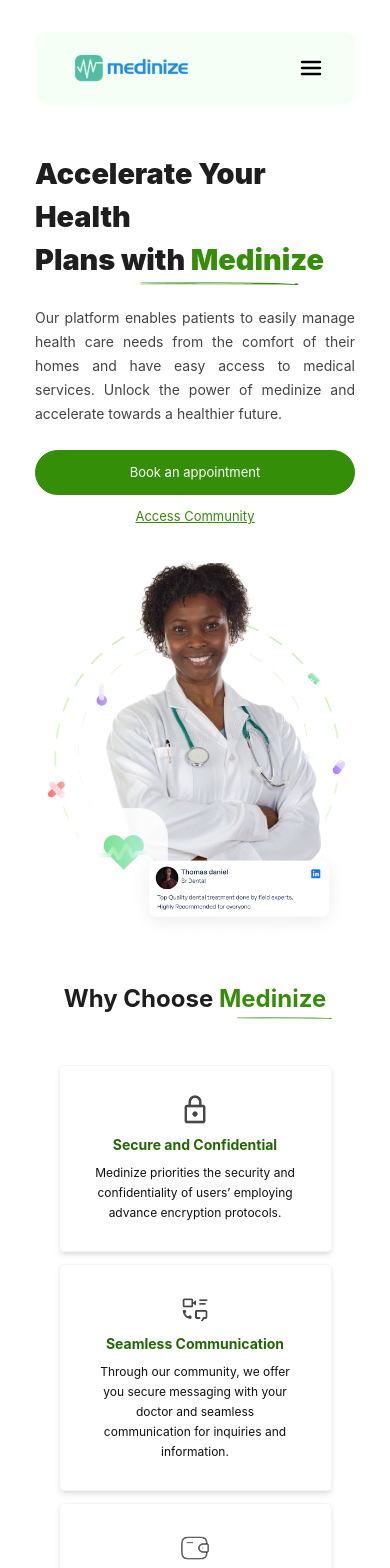
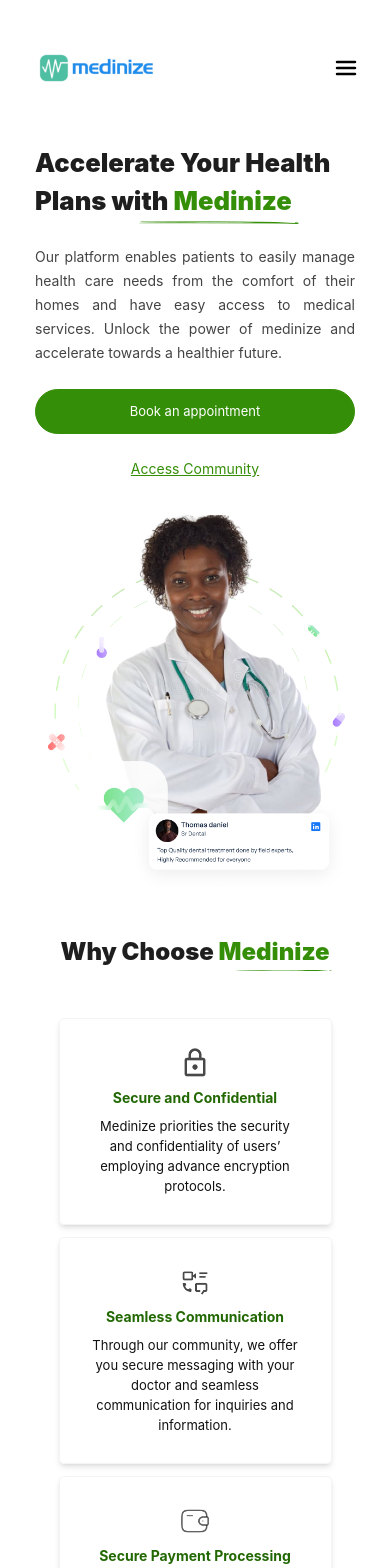
Before and after one commit to Medinize-Health-Limited/medinize-landing, a React (Create React App) app: page / in a window 390 px wide. Shown: the top 1568 px of the page. Built offline with nearby package versions, Linux system fonts and the light colour scheme; a web font is replaced by a local one.

Commit message:
mobile 2.0

```diff
--- a/src/components/Header/Header.js
+++ b/src/components/Header/Header.js
@@ -44,7 +44,7 @@
 
     return (
         <div>
-            <div className='flex flex-row justify-between items-center bg-[#F6FFF5] rounded-[10px] pr-8 mt-8 className mx-[35px]'>
+            <div className='flex flex-row justify-between items-center md:bg-[#F6FFF5] rounded-[10px] pr-8 mt-8 className md;mx-[35px]'>
                 <img src='./images/logo.png' className=''/>
                 <nav className='md:block hidden'>
                     <ul className=' md:space-x-10'>
--- a/src/components/Home/Faq/Faq.js
+++ b/src/components/Home/Faq/Faq.js
@@ -9,8 +9,8 @@
     return (
         <div className="md:mt-20 mt-11">
             <div className="mx-auto md:w-[40%] relative">
-                <div className="mx-auto md:w-[100%] w-[80%]">
-                    <h1 className="md:text-[2rem] text-[1.5rem] text-[#1E1E1E] font-bold text-center">Frequently Asked <span className="text-[#358E07]">Questions</span></h1>
+                <div className="mx-auto md:w-[100%] w-[90%] border">
+                    <h1 className="md:text-[2rem] text-[1.6rem] text-[#1E1E1E] font-bold text-center">Frequently Asked <span className="text-[#358E07]">Questions</span></h1>
                     <div className="text-center">
                         <img src="./images/fronds.png" className="md:w-[50%] w-[50%] float-right"/>
                     </div>
--- a/src/components/Home/Hero/Hero.js
+++ b/src/components/Home/Hero/Hero.js
@@ -7,17 +7,17 @@
 
     return (
         <div className="mx-[35px]">
-            <div className="md:flex md:flex-row md:justify-between md:w-[90%] mx-auto mt-12">
+            <div className="md:flex md:flex-row md:justify-between md:w-[90%] mx-auto md:mt-12 mt-10">
                 <div className="md:w-[50%] w-full md:mt-20">
                     <div className="">
-                        <h1 className="md:text-[2.8rem] text-[1.8rem] text-[#1E1E1E] font-black md:leading-[52px]">Accelerate Your Health <br />
+                        <h1 className="md:text-[2.8rem] text-[1.6rem] text-[#1E1E1E] font-black md:leading-[52px]">Accelerate Your Health <br />
                         Plans with <span className="text-[#358E07]">Medinize</span></h1>
                         <img src="./images/fronds.png" className="md:w-[70%] w-[50%] float-right mr-14"/>
                     </div>
                     <p className="text-[14px] text-[#454343] mt-6 leading-6 text-justify md:w-[80%]">Our platform enables patients to easily manage health care needs from the comfort of their homes and have easy access to medical services. Unlock the power of medinize and accelerate towards a healthier future.</p>
-                    <div className='md:space-x-4 mt-6 md:w-[70%] w-full md:flex md:flex-row md:justify-between'>
+                    <div className='md:space-x-4 mt-6 md:w-[70%] w-full md:flex md:flex-row md:justify-between md:space-y-0 space-y-3'>
                         <button className="book bg-[#358E07] text-[13px] w-full md:w-[50%] w-full text-white py-3 px-6 rounded-[5rem]">Book an appointment</button>
-                        <button className='access md:bg-[#fff] text-[13px] text-[#358E07] md:w-[50%] w-full py-3 px-6 md:rounded-[5rem]'>Access Community</button>
+                        <button className='access md:bg-[#fff] md:text-[13px] text-[14px] text-[#358E07] md:w-[50%] w-full py-3 px-6 md:rounded-[5rem]'>Access Community</button>
                     </div>
                 </div>
                 <img src="./images/doctor.png" className="md:h-[40%] md:w-[40%] md:mt-0 mt-6"/>
--- a/src/components/Home/Reason/Reason.js
+++ b/src/components/Home/Reason/Reason.js
@@ -15,7 +15,7 @@
     return (
         <div className="md:mt-14 mt-10">
             <div className="mx-auto md:w-[30%] w-[70%]">
-                <h1 className="md:text-[2rem] text-[1.5rem] text-[#1E1E1E] font-bold text-center">Why Choose <span className="text-[#358E07]">Medinize</span></h1>
+                <h1 className="md:text-[2rem] text-[1.5rem] text-[#1E1E1E] font-black text-center">Why Choose <span className="text-[#358E07]">Medinize</span></h1>
                 <div className="text-center">
                     <img src="./images/fronds.png" className="md:w-[55%] w-[35%] float-right"/>
                 </div>
@@ -27,7 +27,7 @@
                             <div key={index} className=" border text-center md:w-[25%] w-full md:px-3 px-8 py-7 md:h-[220px] space-y-2 rounded-[.3rem] shadow-md border-gray-100">
                                 <img src={reason.icon} className="h-8 w-8 mx-auto"/>
                                 <h3 className="text-[14px] font-bold text-[#226802]">{reason.header}</h3>
-                                <p className="text-[12px] text-[#111111] leading-[20px]">{reason.content}</p>
+                                <p className="md:text-[12px] text-[13px] text-[#111111] leading-[20px]">{reason.content}</p>
                             </div>
 
                         ))
```
